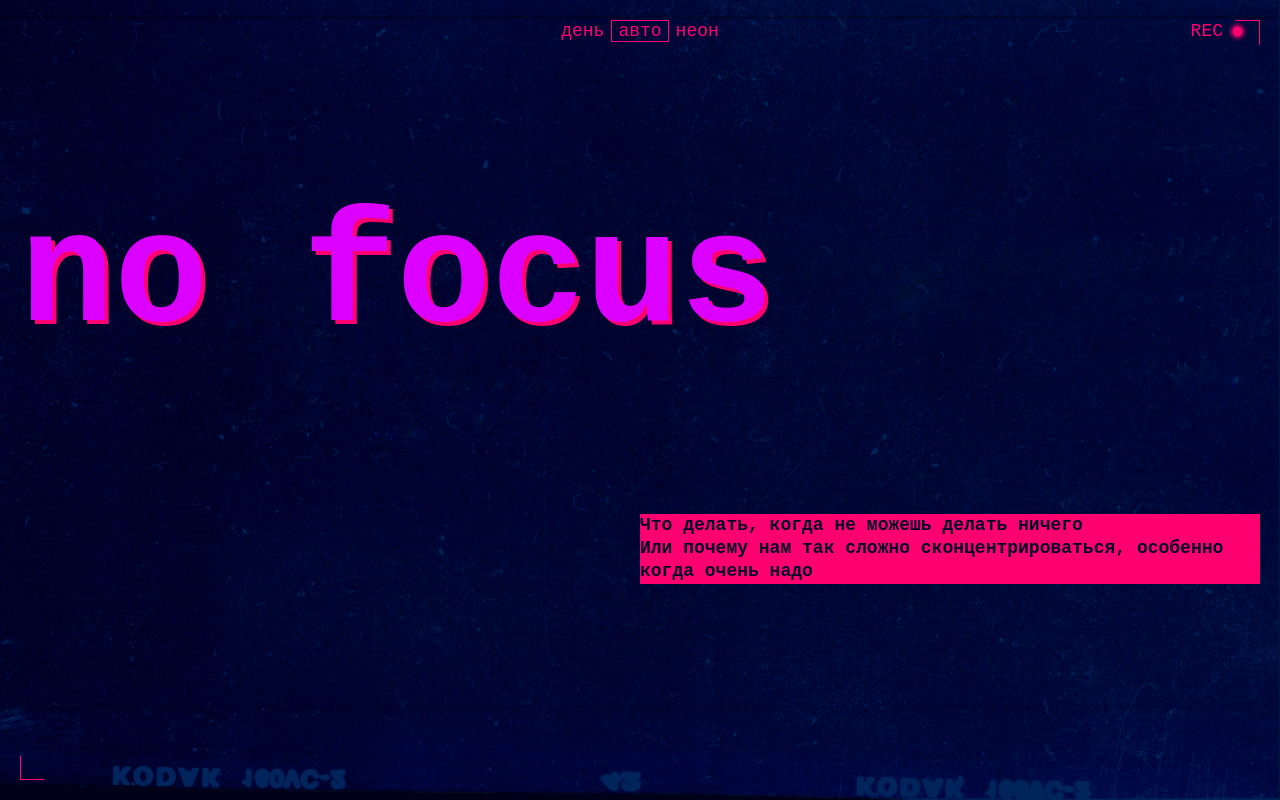
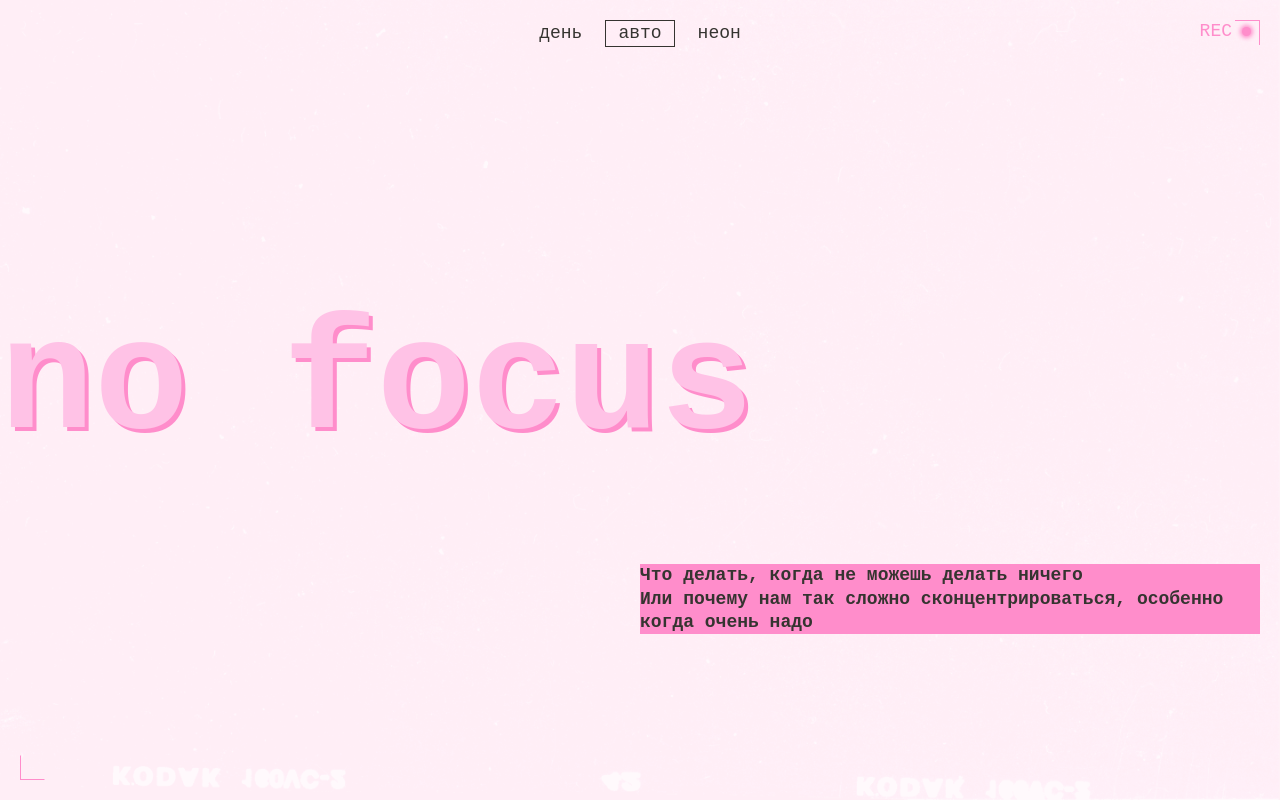
Before and after one commit to Lacertilia1/slozhno-sosredotochitsya-fd, a website: page index.html in a window 1280 px wide. Shown: the top 800 px of the page. Drawn offline with Linux system fonts and the light colour scheme.

Commit message:
feat: implement dark, light, and auto themes with pixel-perfect layout

```diff
--- a/index.html
+++ b/index.html
@@ -61,7 +61,7 @@
     <main class="main">
       <section class="section">
         <h2 class="section__title title">Почему сосредоточиться так сложно</h2>
-        <ul class="card-list">
+        <ul class="section__card-list card-list">
           <li>
             <card class="card">
               <h3 class="title card__title title-decor">Многозадачность</h3>
@@ -103,8 +103,10 @@
       </section>
 
       <section class="section distractions">
-        <h2 class="section__title distractions__title title">Что снижает концентрацию внимания?</h2>
-        <ul class="card-list distractions__card-list">
+        <h2 class="section__title distractions__title title">
+          Что снижает концентрацию внимания?
+        </h2>
+        <ul class="section__card-list card-list distractions__card-list">
           <li>
             <card class="card">
               <h3 class="title card__title title-decor">Многозадачность</h3>
@@ -157,7 +159,7 @@
         <p class="section__subtitle tips__subtitle subtitle title-decor">
           5 простых (на самом деле не очень) советов
         </p>
-        <ul class="card-list tips__card-list">
+        <ul class="section__card-list card-list tips__card-list">
           <li>
             <card class="card">
               <h3 class="title card__title title-decor title-normal">
@@ -190,7 +192,9 @@
           </li>
           <li>
             <card class="card">
-              <h3 class="title card__title title-decor title-normal">Прогуляйтесь</h3>
+              <h3 class="title card__title title-decor title-normal">
+                Прогуляйтесь
+              </h3>
               <p>
                 Или даже пробегитесь. Лучше найти парк или лес: один эксперимент
                 <a
@@ -209,7 +213,9 @@
           </li>
           <li>
             <card class="card">
-              <h3 class="title card__title title-decor title-normal">Хорошо ешьте</h3>
+              <h3 class="title card__title title-decor title-normal">
+                Хорошо ешьте
+              </h3>
               <p>
                 Мы — не ваша бабушка, но это правда важно. Выбирайте продукты,
                 которые препятствуют резким скачкам сахара в крови. Например, с
@@ -221,7 +227,9 @@
           </li>
           <li>
             <card class="card">
-              <h3 class="title card__title title-decor title-normal">Читайте</h3>
+              <h3 class="title card__title title-decor title-normal">
+                Читайте
+              </h3>
               <p>
                 Настоящие бумажные книги. Это правда помогает с концентрацией:
                 чтобы прочитать пост в соцсети, достаточно нескольких минут или
--- a/styles/dark.css
+++ b/styles/dark.css
@@ -1,12 +1,14 @@
-/*
-  Специально для тёмной темы при наличии класса,
-  здесь окажутся стили, которые нужно переопределить принудительно,
-  переключая тему
-*/
+:root.theme-dark {
+  /* Цвета */
+  --color-primary: #f1b2ce;
+  --color-secondary: #000028;
+  --color-accent: #ff0070;
+  --color-accent-alt: #db00ff;
+  --color-section-title: #ff0070;
+  --color-theme-button: #ff0070;
+  --color-theme-button-hover: rgba(255 0 112 / 0.4);
+  --color-bg: #00042b;
 
-:root.theme-dark {
-  /* сохраните этот селектор в приведённом виде.
-    Так стили написанные ниже будут иметь больший вес,
-    чем стили в медиазапросе предпочтений пользователя
-  */
+  /* Изображения */
+  --img-bg-cover: url(../images/cover-image-dark.png);
 }
--- a/styles/light.css
+++ b/styles/light.css
@@ -1,16 +1,40 @@
 :root.theme-light {
+  /* Цвета */
+  --color-primary: #353430;
+  --color-secondary: #353430;
   --color-accent: #ff8dcb;
   --color-accent-alt: #ffc2e6;
-  --color-primary: #353430;
-  --color-secondary: #353430;
   --color-section-title: #353430;
   --color-theme-button: #353430;
-
+  --color-theme-button-hover: rgba(50 49 45 / 0.4);
   --color-bg: #ffeef6;
 
+  /* Изображения */
   --img-bg-cover: url(../images/cover-image-light.png);
+}
 
-  .header__rec {
+.theme-light .header__rec {
+  display: none;
+}
+
+@media (prefers-color-scheme: light) {
+
+  :root {
+    /* Цвета */
+    --color-primary: #353430;
+    --color-secondary: #353430;
+    --color-accent: #ff8dcb;
+    --color-accent-alt: #ffc2e6;
+    --color-section-title: #353430;
+    --color-theme-button: #353430;
+    --color-theme-button-hover: rgba(50 49 45 / 0.4);
+    --color-bg: #ffeef6;
+
+    /* Изображения */
+    --img-bg-cover: url(../images/cover-image-light.png);
+  }
+
+  .theme-auto .header__rec {
     display: none;
   }
 }
--- a/styles/style.css
+++ b/styles/style.css
@@ -27,8 +27,8 @@
 }
 
 .title-decor {
+  color: var(--color-secondary, #000028);
   background-color: var(--color-accent, #ff0070);
-  color: var(--color-secondary, #000028);
 }
 
 .title-normal {
@@ -63,27 +63,48 @@
 .header {
   position: relative;
   display: grid;
-  grid-template-rows: repeat(3, min-content);
-  row-gap: 60px;
+  grid-template-rows:
+    62px
+    min-content
+    65px
+    min-content
+    55px
+    min-content;
+  grid-template-areas:
+    '.'
+    'theme-menu'
+    '.'
+    'title'
+    '.'
+    'subtitle';
   height: 100vh;
   min-height: 668px;
   padding: var(--spacing-padding);
 }
 
 .header__theme-menu {
+  grid-area: theme-menu;
   justify-self: end;
+}
+
+.header__theme-menu-list {
+  display: flex;
+  flex-direction: column;
+  gap: 10px;
 }
 
 .header__theme-menu-button {
   border: 1px solid transparent;
+  padding: 0 12px;
+  color: var(--color-theme-button, #ff0070);
+  line-height: 1.39;
+  text-transform: lowercase;
   background-color: transparent;
-  color: var(--color-theme-button, #ff0070);
-  text-transform: lowercase;
-  line-height: 1;
+  cursor: pointer;
 }
 
 .header__theme-menu-button:hover {
-  border-color: rgba(var(--color-theme-button) / .4);
+  border-color: var(--color-theme-button-hover);
 }
 
 .header__theme-menu-button:focus {
@@ -93,26 +114,31 @@
 .header__theme-menu-button:focus-visible {
   border-top-color: transparent;
   border-right-color: transparent;
+  border-bottom-color: currentColor;
   border-left-color: transparent;
-  border-bottom-color: currentColor;
 }
 
 .header__theme-menu-button_active {
+  border: 1px solid currentColor;
   pointer-events: none;
-  border: 1px solid currentColor;
 }
 
 .header__title {
+  grid-area: title;
   color: var(--color-accent-alt, #db00ff);
   font-size: var(--font-size-title);
-  line-height: .83;
+  line-height: 0.83;
   text-shadow: 4px 4px 0 var(--color-accent, #ff0070);
+}
+
+.header__subtitle {
+  grid-area: subtitle;
 }
 
 .header__rec {
   position: absolute;
   top: var(--spacing-padding);
-  right: 38px;
+  right: calc(var(--spacing-padding) + 9px);
   display: flex;
   justify-content: space-between;
   align-items: center;
@@ -132,34 +158,45 @@
 
   .header {
     grid-template-columns: 1fr 1fr;
+    grid-template-rows:
+      169px
+      min-content
+      173px
+      min-content
+      162px
+      min-content;
     grid-template-areas:
+      '.          .'
       'theme-menu theme-menu'
-      'title title'
-      '.     subtitle';
-    row-gap: 170px;
-  }
-
-  .header__theme-menu {
-    grid-area: theme-menu;
+      '.          .'
+      'title      title'
+      '.          .'
+      '.          subtitle';
   }
 
   .header__title {
-    grid-area: title;
-  }
-
-  .header__subtitle {
-    grid-area: subtitle;
+    transform: translate(-20px);
   }
 }
 
 @media (width >= 1024px) {
+
+  .header {
+    grid-template-rows:
+      0
+      min-content
+      273px
+      min-content
+      114px
+      min-content;
+  }
 
   .header__theme-menu {
     justify-self: center;
   }
 
   .header__theme-menu-list {
-    display: flex;
+    flex-direction: row;
   }
 }
 
@@ -196,6 +233,13 @@
   gap: 50px;
 }
 
+@media (width >= 768px) {
+
+  .main {
+    gap: 80px;
+  }
+}
+
 /* Cекция */
 
 .section {
@@ -221,8 +265,8 @@
   .distractions {
     grid-template-rows: min-content 1fr;
     grid-template-areas:
-      "title ."
-      "card-list card-list";
+      'title .'
+      'card-list card-list';
   }
 
   .distractions__title {
@@ -236,8 +280,8 @@
   .tips {
     grid-template-rows: min-content 1fr;
     grid-template-areas:
-      "title subtitle"
-      "title card-list";
+      'title subtitle'
+      'title card-list';
   }
 
   .tips__title {
@@ -255,8 +299,33 @@
 
 @media (width >= 1024px) {
 
+  .section {
+    grid-template-columns: 1fr 1fr 1fr;
+    grid-template-areas: 'title card-list card-list';
+  }
+
+  .section__title {
+    grid-area: title;
+  }
+
+  .section__card-list {
+    grid-area: card-list;
+  }
+
+  .distractions {
+    grid-template-areas:
+      'title     .         .'
+      'card-list card-list card-list';
+  }
+
   .distractions__card-list {
-    grid-template-columns: repeat(3, 1fr);
+    grid-template-columns: 1fr 1fr 1fr;
+  }
+
+  .tips {
+    grid-template-areas:
+      'title subtitle subtitle'
+      'title card-list card-list';
   }
 }
 
@@ -274,15 +343,19 @@
 
 /* Галерея */
 
+.gallery {
+  gap: 10px;
+}
+
 @media (width >= 768px) {
 
   .gallery {
     grid-template-columns: 1fr 1fr 1fr;
     grid-template-areas:
-      "title  title  title"
-      "sunset sunset ice-cream"
-      "tape   books  ice-cream"
-      "tape   street street";
+      'title  title  title'
+      'sunset sunset ice-cream'
+      'tape   books  ice-cream'
+      'tape   street street';
     gap: 20px;
   }
 
@@ -323,11 +396,11 @@
 
 .footer__title {
   color: var(--color-accent-alt, #db00ff);
+  font-weight: var(--font-weight-bold, 700);
   font-size: var(
     --font-size-title,
     clamp(7.25rem, 7.0115rem + 1.0178vw, 7.5rem)
   );
-  font-weight: var(--font-weight-bold, 700);
-  line-height: .83;
+  line-height: 0.83;
   text-shadow: 2px 2px 0 var(--color-accent, #ff0070);
 }
--- a/styles/variables.css
+++ b/styles/variables.css
@@ -1,14 +1,15 @@
 :root {
-  /* Расположить переменные в порядке PostCSS Sorting */
+  /* Цвета */
+  --color-primary: #f1b2ce;
+  --color-secondary: #000028;
   --color-accent: #ff0070;
   --color-accent-alt: #db00ff;
-  --color-primary: #f1b2ce;
-  --color-secondary: #000028;
   --color-section-title: #ff0070;
   --color-theme-button: #ff0070;
-
+  --color-theme-button-hover: rgba(255 0 112 / 0.4);
   --color-bg: #00042b;
 
+  /* Шрифты и текст */
   --font-family: 'IBM Plex mono', monospace;
   --font-size: 18px;
   --font-size-title: clamp(7.25rem, 7.0115rem + 1.0178vw, 7.5rem);
@@ -16,20 +17,20 @@
   --font-weight-bold: 700;
   --line-height: 1.3;
 
+  /* Отступы / размеры */
   --spacing-padding: 10px;
 
+  /* Изображения */
   --img-bg-cover: url(../images/cover-image-dark.png);
 }
 
 @media (width >= 768px) {
 
   :root {
+    /* Отступы / размеры */
     --spacing-padding: 20px;
 
+    /* Шрифты и текст */
     --font-size-title: clamp(7.5rem, 0.5625rem + 14.4531vw, 9.8125rem);
   }
 }
-
-@media (width >= 1024px) {
-
-}
```
